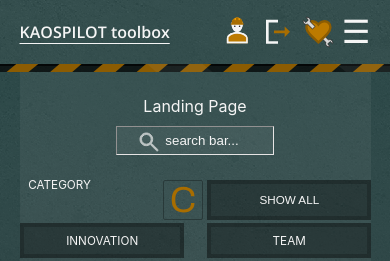
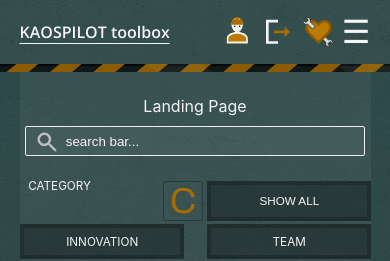
Before and after one commit to HackYourFuture-CPH/kp-toolbox-fp-class21, a React (Create React App) app in the folder packages/client/: page / in a window 390 px wide. Shown: the top 261 px of the page. Built offline with nearby package versions, Linux system fonts and the light colour scheme; no server answers.

Commit message:
styling added for searchBar responsiveness

```diff
--- a/packages/client/src/components/SearchBar/SearchBar.css
+++ b/packages/client/src/components/SearchBar/SearchBar.css
@@ -1,11 +1,12 @@
 .searchInputDiv {
   width: 30%;
-  height: 25px;
+  height: 26px;
   background-color: rgba(245, 245, 245, 0.05);
   margin: 10px 0px 25px 0px;
-  padding-left: 3rem;
-  border-width: thin;
-  border-color: rgb(230, 228, 228);
+  padding-left: 2.5rem;
+  border: 1px solid #eee;
+  border-radius: 2px;
+  -webkit-appearance: none;
 }
 ::placeholder {
   /* Chrome, Firefox, Opera, Safari 10.1+ */
@@ -18,12 +19,50 @@
 
 .searchBarDiv {
   position: relative;
+  width: 100%;
 }
 
 .searchBarDiv img {
   position: absolute;
   left: 34%;
-  /* padding: 10px 12px; */
   pointer-events: none;
   top: 1rem;
 }
+@media screen and (min-width: 1000px) and (max-width: 1200px) {
+  .searchInputDiv {
+    width: 30vw;
+  }
+  .searchBarDiv img {
+    left: 32%;
+  }
+}
+@media screen and (min-width: 800px) and (max-width: 999px) {
+  .searchInputDiv {
+    width: 35vw;
+  }
+  .searchBarDiv img {
+    left: 29%;
+  }
+}
+@media screen and (min-width: 491px) and (max-width: 799px) {
+  .searchInputDiv {
+    width: 40vw;
+  }
+  .searchBarDiv img {
+    left: 26%;
+  }
+}
+
+@media screen and (min-width: 301px) and (max-width: 490px) {
+  .searchInputDiv {
+    width: 76vw;
+  }
+  .searchBarDiv img {
+    left: 5%;
+  }
+}
+@media screen and (min-width: 1px) and (max-width: 300px) {
+  .searchInputDiv {
+    width: 73vw;
+  }
+}
--- a/packages/client/src/components/SearchBar/SearchBar.js
+++ b/packages/client/src/components/SearchBar/SearchBar.js
@@ -5,7 +5,6 @@
 export default function SearchBar({ filterByToolNameAction }) {
   return (
     <div className="searchBarDiv">
-      {/* <i src="/assets/vectors/vector-search.svg"></i> */}
       <img src="/assets/vectors/vector-search.svg" alt="search icon" />
       <input
         type="text"
```
